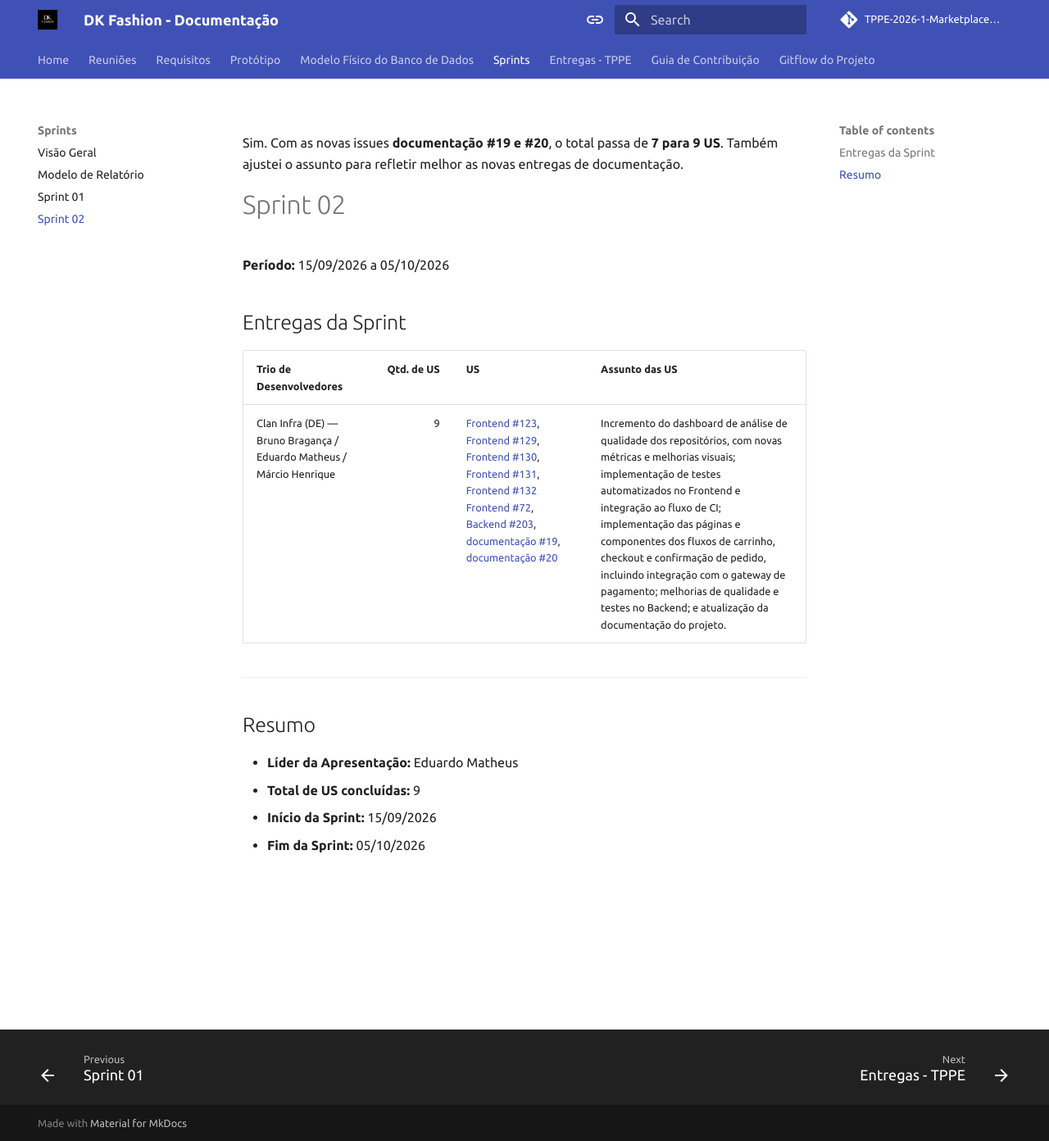
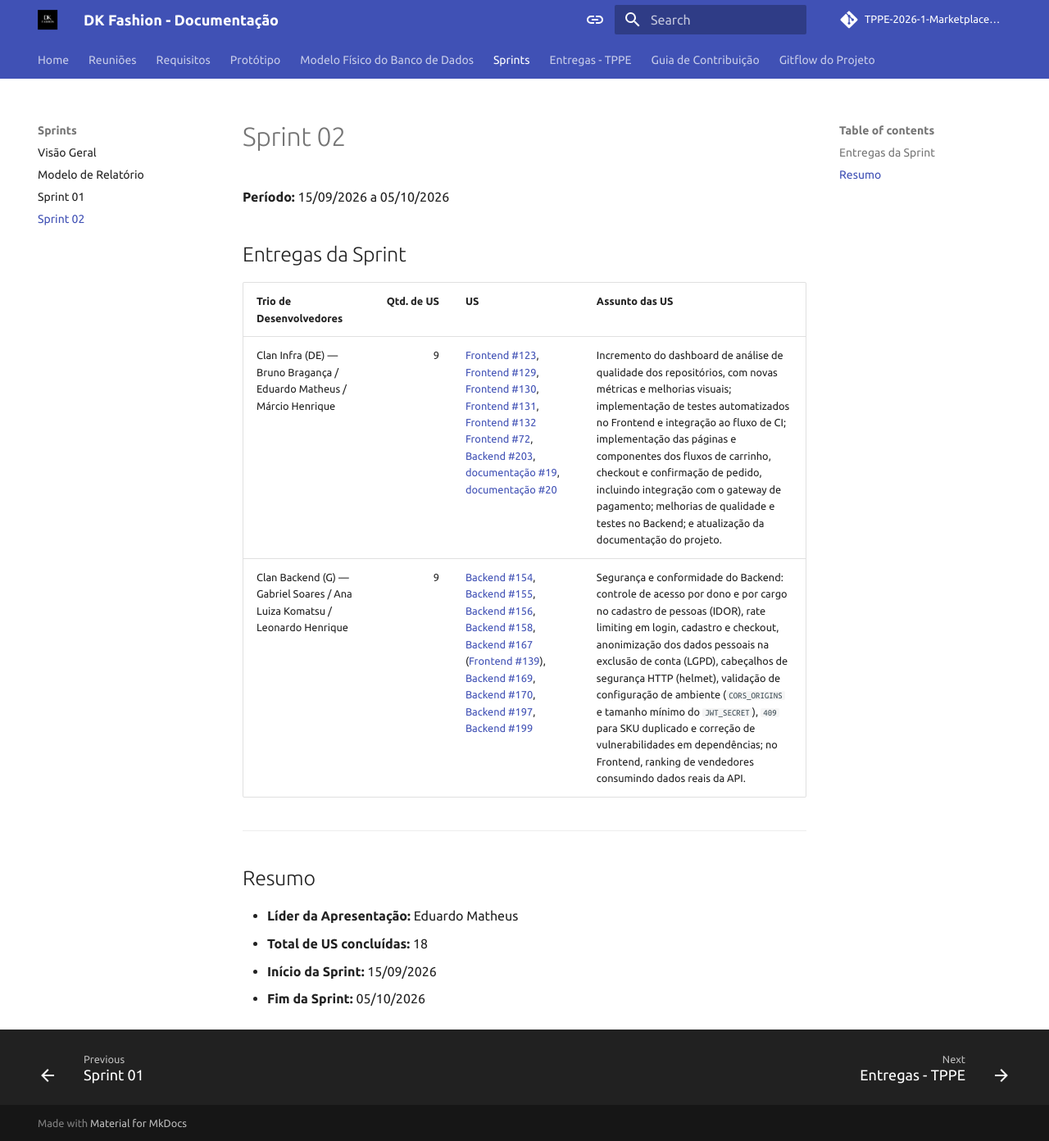
Before and after one commit to TPPE-2026-1-Marketplace/documentacao, an MkDocs documentation site: the page built from docs/sprints/02.md, in a window 1280 px wide and 1392 px high. Shown: the whole window at 82% size. Built offline with MkDocs 1.6.1 and Material for MkDocs 9.7.7, drawn with Linux system fonts in a browser that asks for light colours; comment, search, counter and statistics services are not loaded.

Commit message:
docs(sprints): adicionar entregas do trio Backend na sprint 02

```diff
--- a/docs/sprints/02.md
+++ b/docs/sprints/02.md
@@ -1,20 +1,19 @@
-Sim. Com as novas issues **documentação #19 e #20**, o total passa de **7 para 9 US**. Também ajustei o assunto para refletir melhor as novas entregas de documentação.
-
 # Sprint 02
 
 **Período:** 15/09/2026 a 05/10/2026
 
 ## Entregas da Sprint
 
-| Trio de Desenvolvedores                                              | Qtd. de US | US                                                                                                                                                                                                                                                                                                                                                                                                                                                                                                                                                           | Assunto das US                                                                                                                                                                                                                                                                                                                                                                                                                    |
-| -------------------------------------------------------------------- | ---------: | ------------------------------------------------------------------------------------------------------------------------------------------------------------------------------------------------------------------------------------------------------------------------------------------------------------------------------------------------------------------------------------------------------------------------------------------------------------------------------------------------------------------------------------------------------------ | --------------------------------------------------------------------------------------------------------------------------------------------------------------------------------------------------------------------------------------------------------------------------------------------------------------------------------------------------------------------------------------------------------------------------------- |
-| Clan Infra (DE) — Bruno Bragança / Eduardo Matheus / Márcio Henrique |          9 | [Frontend #123](https://github.com/TPPE-2026-1-Marketplace/MarketPlace-Frontend/issues/123), [Frontend #129](https://github.com/TPPE-2026-1-Marketplace/MarketPlace-Frontend/issues/129), [Frontend #130](https://github.com/TPPE-2026-1-Marketplace/MarketPlace-Frontend/issues/130), [Frontend #131](https://github.com/TPPE-2026-1-Marketplace/MarketPlace-Frontend/issues/131), [Frontend #132](https://github.com/TPPE-2026-1-Marketplace/MarketPlace-Frontend/issues/132) [Frontend #72](https://github.com/TPPE-2026-1-Marketplace/MarketPlace-Frontend/issues/72), [Backend #203](https://github.com/TPPE-2026-1-Marketplace/MarketPlace-Backend/issues/203), [documentação #19](https://github.com/TPPE-2026-1-Marketplace/documentacao/issues/19), [documentação #20](https://github.com/TPPE-2026-1-Marketplace/documentacao/issues/20) | Incremento do dashboard de análise de qualidade dos repositórios, com novas métricas e melhorias visuais; implementação de testes automatizados no Frontend e integração ao fluxo de CI; implementação das páginas e componentes dos fluxos de carrinho, checkout e confirmação de pedido, incluindo integração com o gateway de pagamento; melhorias de qualidade e testes no Backend; e atualização da documentação do projeto. |
+| Trio de Desenvolvedores                                                   | Qtd. de US | US                                                                                                                                                                                                                                                                                                                                                                                                                                                                                                                                                                                                                                                                                                                                                                                                                                                                                                                                            | Assunto das US                                                                                                                                                                                                                                                                                                                                                                                                                                                                                   |
+| ------------------------------------------------------------------------- | ---------: | --------------------------------------------------------------------------------------------------------------------------------------------------------------------------------------------------------------------------------------------------------------------------------------------------------------------------------------------------------------------------------------------------------------------------------------------------------------------------------------------------------------------------------------------------------------------------------------------------------------------------------------------------------------------------------------------------------------------------------------------------------------------------------------------------------------------------------------------------------------------------------------------------------------------------------------------- | ------------------------------------------------------------------------------------------------------------------------------------------------------------------------------------------------------------------------------------------------------------------------------------------------------------------------------------------------------------------------------------------------------------------------------------------------------------------------------------------------ |
+| Clan Infra (DE) — Bruno Bragança / Eduardo Matheus / Márcio Henrique      |          9 | [Frontend #123](https://github.com/TPPE-2026-1-Marketplace/MarketPlace-Frontend/issues/123), [Frontend #129](https://github.com/TPPE-2026-1-Marketplace/MarketPlace-Frontend/issues/129), [Frontend #130](https://github.com/TPPE-2026-1-Marketplace/MarketPlace-Frontend/issues/130), [Frontend #131](https://github.com/TPPE-2026-1-Marketplace/MarketPlace-Frontend/issues/131), [Frontend #132](https://github.com/TPPE-2026-1-Marketplace/MarketPlace-Frontend/issues/132) [Frontend #72](https://github.com/TPPE-2026-1-Marketplace/MarketPlace-Frontend/issues/72), [Backend #203](https://github.com/TPPE-2026-1-Marketplace/MarketPlace-Backend/issues/203), [documentação #19](https://github.com/TPPE-2026-1-Marketplace/documentacao/issues/19), [documentação #20](https://github.com/TPPE-2026-1-Marketplace/documentacao/issues/20)                                                                                            | Incremento do dashboard de análise de qualidade dos repositórios, com novas métricas e melhorias visuais; implementação de testes automatizados no Frontend e integração ao fluxo de CI; implementação das páginas e componentes dos fluxos de carrinho, checkout e confirmação de pedido, incluindo integração com o gateway de pagamento; melhorias de qualidade e testes no Backend; e atualização da documentação do projeto.                                                                |
+| Clan Backend (G) — Gabriel Soares / Ana Luiza Komatsu / Leonardo Henrique |          9 | [Backend #154](https://github.com/TPPE-2026-1-Marketplace/MarketPlace-Backend/issues/154), [Backend #155](https://github.com/TPPE-2026-1-Marketplace/MarketPlace-Backend/issues/155), [Backend #156](https://github.com/TPPE-2026-1-Marketplace/MarketPlace-Backend/issues/156), [Backend #158](https://github.com/TPPE-2026-1-Marketplace/MarketPlace-Backend/issues/158), [Backend #167](https://github.com/TPPE-2026-1-Marketplace/MarketPlace-Backend/issues/167) ([Frontend #139](https://github.com/TPPE-2026-1-Marketplace/MarketPlace-Frontend/pull/139)), [Backend #169](https://github.com/TPPE-2026-1-Marketplace/MarketPlace-Backend/issues/169), [Backend #170](https://github.com/TPPE-2026-1-Marketplace/MarketPlace-Backend/issues/170), [Backend #197](https://github.com/TPPE-2026-1-Marketplace/MarketPlace-Backend/issues/197), [Backend #199](https://github.com/TPPE-2026-1-Marketplace/MarketPlace-Backend/issues/199) | Segurança e conformidade do Backend: controle de acesso por dono e por cargo no cadastro de pessoas (IDOR), rate limiting em login, cadastro e checkout, anonimização dos dados pessoais na exclusão de conta (LGPD), cabeçalhos de segurança HTTP (helmet), validação de configuração de ambiente (`CORS_ORIGINS` e tamanho mínimo do `JWT_SECRET`), `409` para SKU duplicado e correção de vulnerabilidades em dependências; no Frontend, ranking de vendedores consumindo dados reais da API. |
 
 ---
 
 ## Resumo
 
 * **Líder da Apresentação:** Eduardo Matheus
-* **Total de US concluídas:** 9
+* **Total de US concluídas:** 18
 * **Início da Sprint:** 15/09/2026
 * **Fim da Sprint:** 05/10/2026
```
